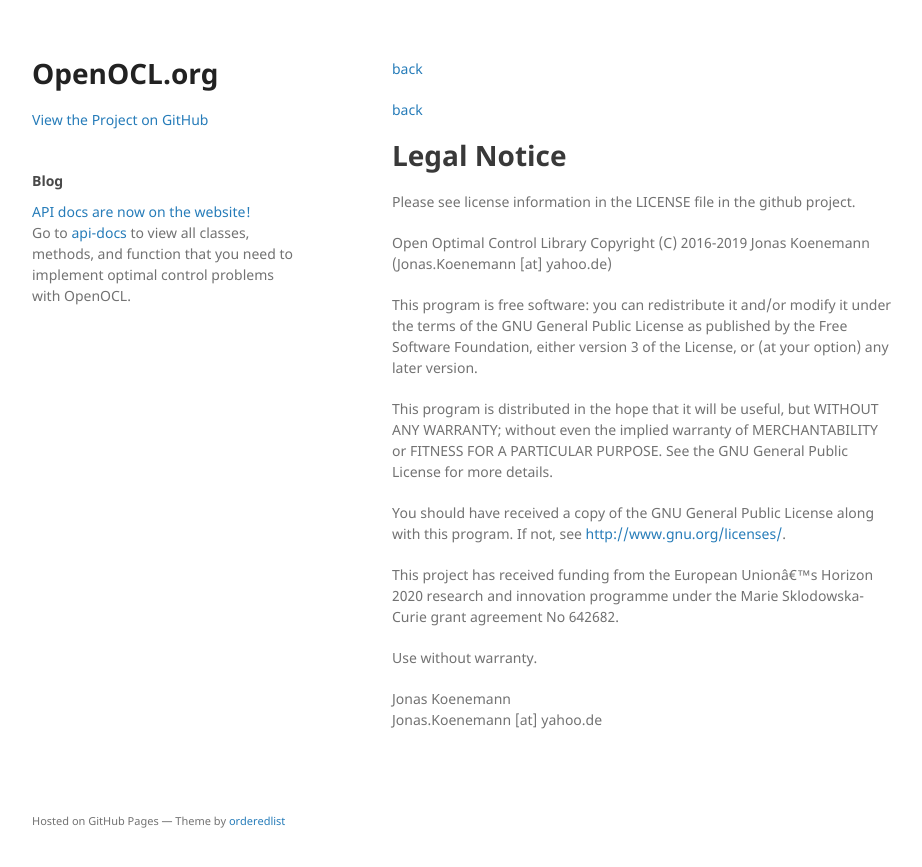
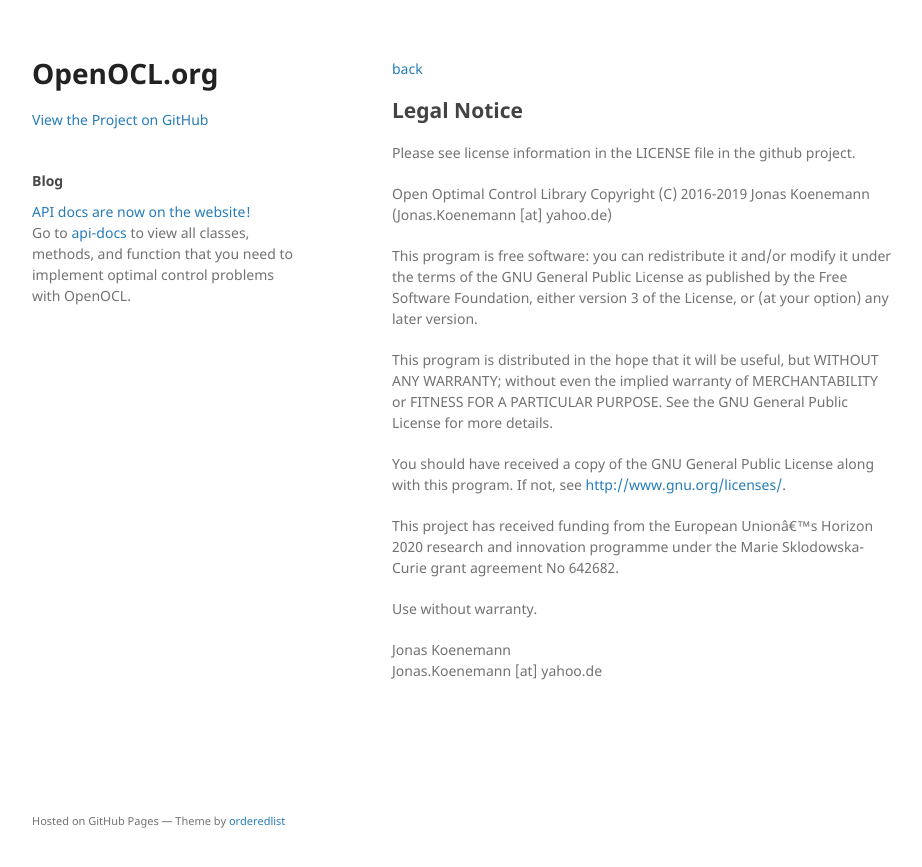
Before and after one commit to OpenOCL/openocl.github.io, a Jekyll site: the page built from legal.md, in a window 1280 px wide. Shown: the top 867 px of the page, without its empty margins (178-1100 px from the left). Built offline with Jekyll 4.4.1, drawn with Linux system fonts in a browser that asks for light colours; our own code applies the rules of GitHub Pages for plain Markdown files.

Commit message:
Update legal.md

```diff
--- a/legal.md
+++ b/legal.md
@@ -1,6 +1,6 @@
-[back](index.md)
-
-# Legal Notice
+---
+title: Legal Notice
+---
 
 Please see license information in the LICENSE file in the github project.
 
```
